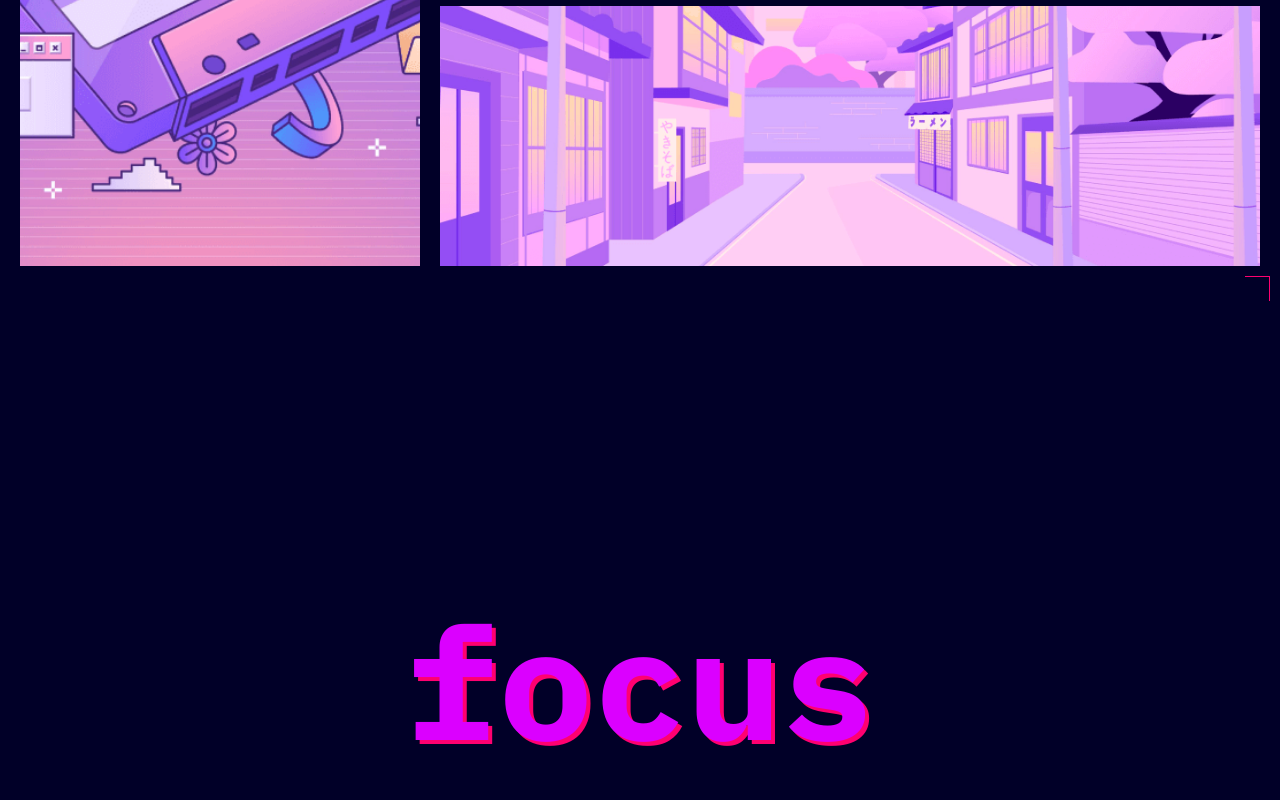
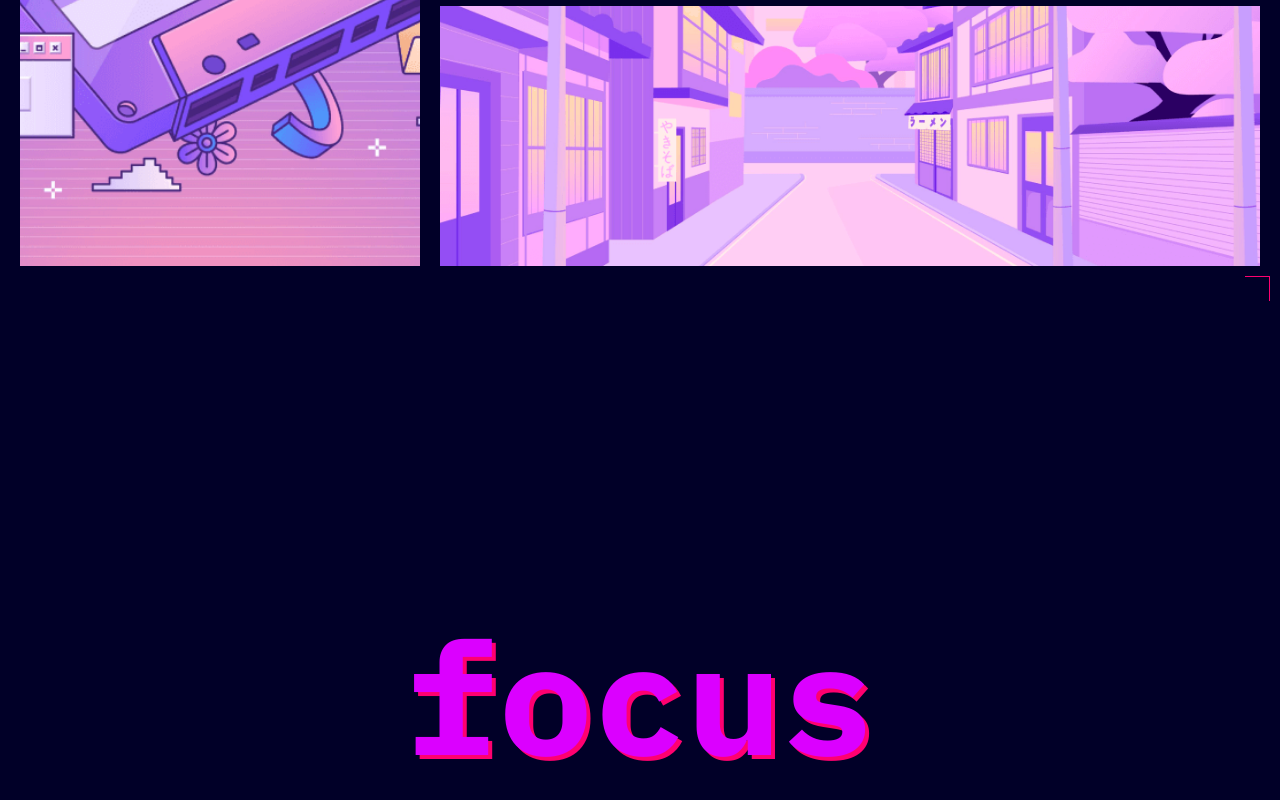
Before and after one commit to Argon573/slozhno-sosredotochitsya-ad, a plain HTML site: page index.html in a window 1280 px wide. Shown: the part 3610-4410 px from the top of the page. Drawn offline with Linux system fonts and the light colour scheme.

Commit message:
kill me mb

```diff
--- a/styles/style.css
+++ b/styles/style.css
@@ -326,6 +326,10 @@ footer {
     .last__h3 {
         margin: 80px 10px 10px;
     }
+
+    footer {
+        padding-top: 60px;
+    }
 }
 
 @media (min-width: 1024px) {
@@ -374,4 +378,5 @@ footer {
         font-size: 157px;
     }
 
+
 }
```
